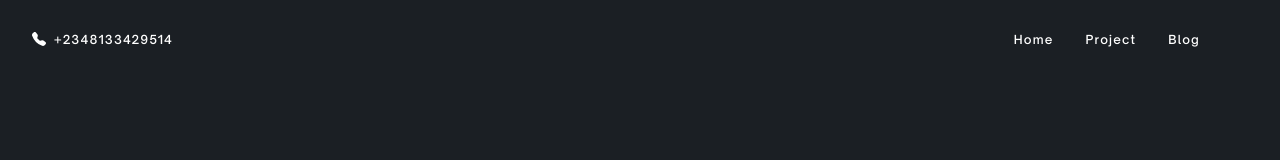
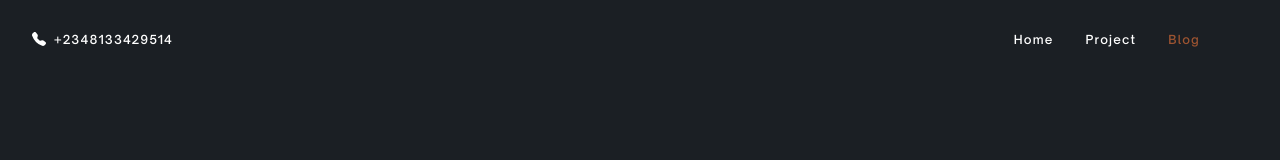
Before and after one commit to sandygudie/sandy_portfolio, a Next.js app: page /blog in a window 1280 px wide. Shown: the top 160 px of the page. Built offline with nearby package versions, Linux system fonts and the light colour scheme.

Commit message:
fixed pages

```diff
--- a/components/Navbar.jsx
+++ b/components/Navbar.jsx
@@ -5,6 +5,7 @@ import { BsFillTelephoneFill } from "react-icons/bs";
 
 export default function Navbar() {
   const router = useRouter();
+  console.log(router.pathname);
   return (
     <div className="w-full z-40 bg-primary fixed top-0">
       <div className="gap-8 flex item-center md:justify-between justify-center py-8 md:pl-8 md:pr-20">
@@ -13,20 +14,24 @@ export default function Navbar() {
           <span className="tracking-widest">+2348133429514</span>
         </div>
         <div className="flex item-center text-xs gap-16 md:gap-8">
-          {["Home", "Project", "Blog"].map((ele, index) => {
+          {[
+            { name: "Home", link: "/" },
+            { name: "Project", link: "/project" },
+            { name: "Blog", link: "/blog" },
+          ].map((ele, index) => {
             return (
               <a
                 key={index}
                 className={`
             ${
-              router.pathname == ele.toLowerCase()
+              router.pathname == ele.link
                 ? "text-primary-light"
                 : "hover:text-primary-light"
             } tracking-widest
            `}
-                href="/"
+                href={ele.link}
               >
-                {ele}
+                {ele.name}
               </a>
             );
           })}
```
